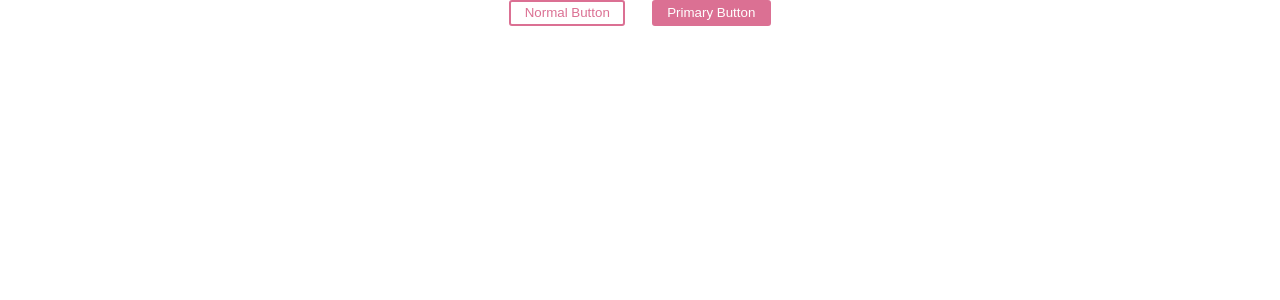
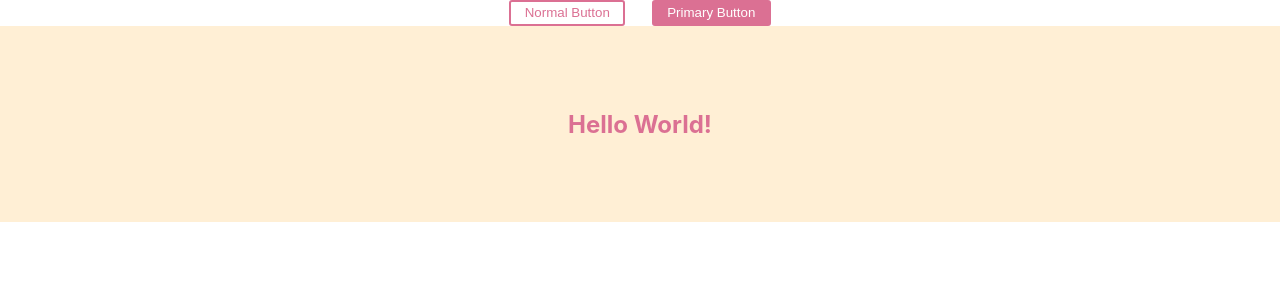
Before and after one commit to Annie-Huang/my-styled-components-tutorial, a React (Create React App) app: page / in a window 1280 px wide. Shown: the top 300 px of the page. Built offline with nearby package versions, Linux system fonts and the light colour scheme.

Commit message:
Add <Title> and <Wrapper> styled-component.

```diff
--- a/src/App.js
+++ b/src/App.js
@@ -1,9 +1,16 @@
 import './App.css';
 import styled from 'styled-components';
 import { Button } from './components/Button';
+import { Title } from './components/Typography';
 
 const Container = styled.div`
   text-align: center;
+`;
+
+// Create a Wrapper component that'll render a <section> tag with some styles
+const Wrapper = styled.section`
+  padding: 4em;
+  background: papayawhip;
 `;
 
 function App() {
@@ -13,6 +20,9 @@ function App() {
         <Button>Normal Button</Button>
         <Button primary>Primary Button</Button>
       </Container>
+      <Wrapper>
+        <Title>Hello World!</Title>
+      </Wrapper>
     </div>
   );
 }
--- /dev/null
+++ b/src/components/Typography.js
@@ -0,0 +1,8 @@
+import styled from 'styled-components';
+
+// Create a Title component that'll render an <h1> tag with some styles
+export const Title = styled.h1`
+  font-size: 1.5em;
+  text-align: center;
+  color: palevioletred;
+`;
```
Also changed, not shown: Note.txt.
